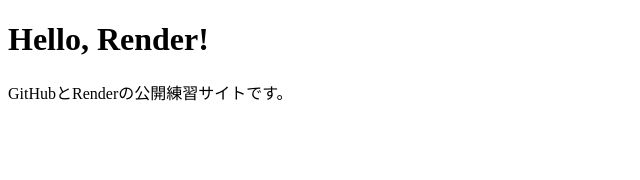
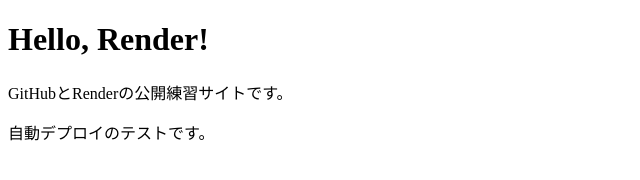
Before and after one commit to belltree0324/github_render_practice, a plain HTML site: page index.html in a window 1280 px wide. Shown: the whole page, without its empty margins (0-640 px from the left). Drawn offline with Linux system fonts and the light colour scheme.

Commit message:
Add auto deploy test message

```diff
--- a/index.html
+++ b/index.html
@@ -8,5 +8,6 @@
   <body>
     <h1>Hello, Render!</h1>
     <p>GitHubとRenderの公開練習サイトです。</p>
+    <p>自動デプロイのテストです。</p>
   </body>
 </html>
```
